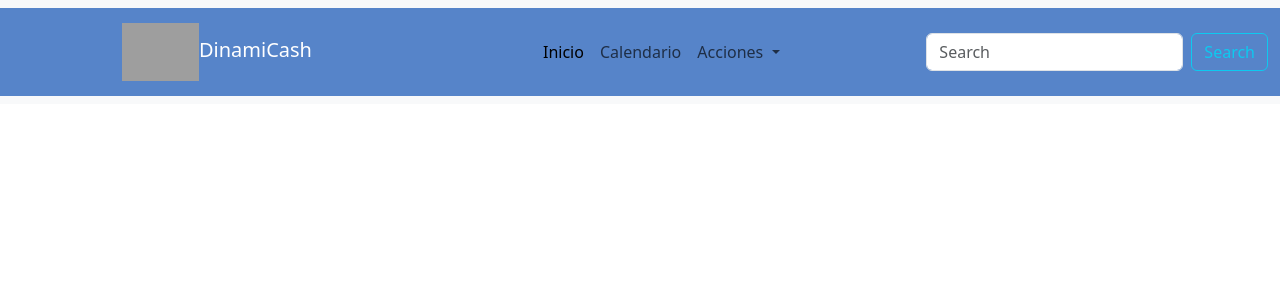
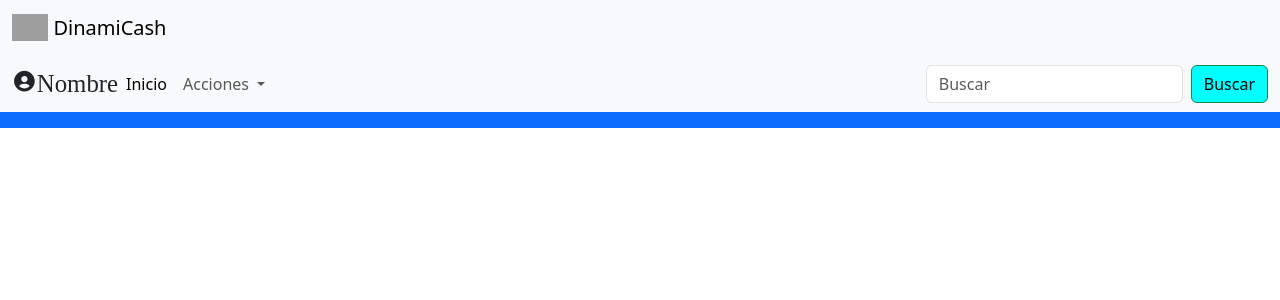
Before and after one commit to jenifer-g/Dinamicash-gestion, a PHP site: page /header.php in a window 1280 px wide. Shown: the top 300 px of the page. Run offline with PHP 8.4, Linux system fonts and the light colour scheme; grey boxes are pictures that could not be loaded.

Commit message:
version 1.2
Paginas principales Muestra de avance

```diff
--- /dev/null
+++ b/calendario.php
@@ -0,0 +1,5 @@
+<?php
+include("templatess/header.php")
+
+
+?>
--- a/header.php
+++ b/header.php
@@ -17,40 +17,60 @@
             integrity="sha384-T3c6CoIi6uLrA9TneNEoa7RxnatzjcDSCmG1MXxSR1GAsXEV/Dwwykc2MPK8M2HN"
             crossorigin="anonymous"
         />
-        <link rel="stylesheet" href="style.css">
+        <link rel="stylesheet" href="templatess/headerStyle.css">
         <link rel="stylesheet" href="https://cdn.jsdelivr.net/npm/bootstrap-icons@1.11.3/font/bootstrap-icons.min.css">
         <link href='https://unpkg.com/boxicons@2.1.4/css/boxicons.min.css' rel='stylesheet'>
 </head>
+<nav>
+<nav class="navbar bg-body-tertiary">
+  <div class="container-fluid">
+    <a class="navbar-brand" href="index.php">
+      <img src="imagenes/LogoDinamiCash.png" alt="Logo" width="30" height="24" class="d-inline-block align-text-top">
+      DinamiCash
+    </a>
+  </div>
+</nav>
 <nav class="navbar navbar-expand-lg bg-body-tertiary">
   <div class="container-fluid">
-              <a class="navbar-brand" href="#"><img class="Imagen"src="imagenes/LogoDinamiCash.png" alt=""><span class="nombreLogo">DinamiCash</span></a>
-              <button class="navbar-toggler" type="button" data-bs-toggle="collapse" data-bs-target="#navbarScroll" aria-controls="navbarScroll" aria-expanded="false" aria-label="Toggle navigation">
-                <span class="navbar-toggler-icon"></span>
-              </button>
     <div class="collapse navbar-collapse" id="navbarScroll">
+    <ul
+        class="nav justify-content-center  "
+    >
+
+    <li>
+    <i class='bx bxs-user-circle bx-sm'>Nombre</i>
+    </li>
+    </ul>
       <ul class="navbar-nav me-auto my-2 my-lg-0 navbar-nav-scroll" style="--bs-scroll-height: 100px;">
         <li class="nav-item">
           <a class="nav-link active" aria-current="page" href="#">Inicio</a>
-                  </li>
-                  <li class="nav-item">
-                    <a class="nav-link" href="#">Calendario</a>
         </li>
         <li class="nav-item dropdown">
           <a class="nav-link dropdown-toggle" href="#" role="button" data-bs-toggle="dropdown" aria-expanded="false">
             Acciones
           </a>
           <ul class="dropdown-menu">
-                      <li><a class="dropdown-item" href="#">Registrar compra</a></li>
+            <li><a class="dropdown-item" href="promedio.php">Promedia</a></li>
+            <li><a class="dropdown-item" href="calendario.php">Calendario</a></li>
             <li><hr class="dropdown-divider"></li>
-                      <li><a class="dropdown-item" href="#">Promedio</a></li>
+            <li><a class="dropdown-item" href="sueños.php">Cumple tus objetivos</a></li>
           </ul>
         </li>
       </ul>
       <form class="d-flex" role="search">
-                  <input class="form-control me-2" type="search" placeholder="Search" aria-label="Search">
-                  <button class="btn btn-outline-info" type="submit">Search</button>
+        <input class="form-control me-2" type="search" placeholder="Buscar" aria-label="Search">
+        <button class="btn btn-outline-success" type="submit">Buscar</button>
       </form>
     </div>
   </div>
 </nav>
+</nav>
+
+<nav class="navbar bg-primary" data-bs-theme="dark">
+</nav>
+
+
+<script src="https://cdn.jsdelivr.net/npm/bootstrap@5.3.3/dist/js/bootstrap.bundle.min.js" integrity="sha384-YvpcrYf0tY3lHB60NNkmXc5s9fDVZLESaAA55NDzOxhy9GkcIdslK1eN7N6jIeHz" crossorigin="anonymous"></script>
+<script src="funcions.js"></script>
+
 </html>
--- /dev/null
+++ b/headerStyle.css
@@ -0,0 +1,25 @@
+@import url("https://cdn.jsdelivr.net/npm/bootstrap-icons@1.11.3/font/bootstrap-icons.min.css");
+
+*{
+    box-sizing: border-box;
+    padding: 0;
+    margin: 0;
+}
+.navbar-brand img{
+    height: 7%;
+    width: 7%;
+}
+
+.navbar bg-primary{
+    display: flex;
+}
+
+.d-flex button{
+    color: black;
+    background-color: aqua;
+}
+
+.nombre{
+    background-color: red;
+    color: rebeccapurple;
+}
--- /dev/null
+++ b/promedio.php
@@ -0,0 +1,5 @@
+<?php
+include("templatess/header.php")
+
+
+?>
--- a/style.css
+++ b/style.css
@@ -1,102 +1,156 @@
 @import url("https://cdn.jsdelivr.net/npm/bootstrap-icons@1.11.3/font/bootstrap-icons.min.css");
 
-
 *{
-    box-sizing: border-box;
     padding: 0;
     margin: 0;
+    box-sizing: border-box;
 }
 
 
-.navbar navbar-expand-lg bg-body-tertiary{
-    background-color: #5684c9 ;
+body, html {
+    margin: 0;
+    padding: 0;
+    height: 100%;
+    font-family: Arial, sans-serif;
+
 }
+.banner {
+    background: url(imagenes/financiera.jpg);
+    color: white;
+    height: 100vh;
+    display: flex;
+    align-items: center;
+    position: relative;
+    overflow: hidden;
+    /* background-color: red; */
 
-nav i{
-    background-color: #5684c9 ;
+}
+.banner-content {
+    max-width: auto;
+    margin: 0 auto;
+    padding: 20px;
+    z-index: 2;
+    overflow: hidden;
+
+}
+h1 {
+    font-size: 3em;
+    margin-bottom: 20px;
+    max-width: 600px;
+    overflow: hidden;
+
+}
+.btn {
+    display: inline-block;
+    padding: 10px 20px;
+    background-color: transparent;
+    color: white;
+    text-decoration: none;
+    border: 2px solid white;
+    border-radius: 25px;
+    transition: all 0.3s ease;
+    overflow: hidden;
+
+}
+.btn:hover {
+    background-color: white;
+    color: #170b35;
+    overflow: hidden;
 
 }
 
-
-.nombreLogo{
-    font-size: 20px;
-    color:white;
-    font-style: inherit;
-}
-
-.container-fluid img{
-    width: 15%;
-    height: 15%;
-    overflow: hidden;
-    /* background-color: yellow; */
-    margin-right: 0px;
-}
-
-.container-fluid{
-    background-color: #5684c9 ;
-    color: white;
+.banner2{
+background-color:#5684c9;
+overflow: hidden;
+padding-bottom: 50px;
+padding-top: 50px;
 
 }
 
-.navbar-brand{
+.banner2 h3{
+    font-size: 25px;
+    color: white;
+    text-align: right;
+    align-items: center;
 
-    margin: 10px;
-    /* background-color: red; */
-    margin-right: -100px;
-    padding-right: -100px;
-    padding-left: 100px;
 }
 
-
-
-.container {
-    /* position: relative; */
-    height: 100vh;
-    overflow: hidden;
-    /* z-index: 1; */
-}
-.background {
-    position: absolute;
-    top: 0;
-    left: 0;
-    width: 100%;
-    height: 100%;
-    background-image: url(imagenes/financiera.jpg);
-    background-size: cover;
-    background-position: center;
-    filter: brightness(0.3);
-    background-repeat: no-repeat;
-    z-index: -1;
-}
-.content {
-    position: relative;
-    z-index: 1;
-    height: 100%;
-    display: flex;
-    flex-direction: column;
-    justify-content: center;
+.banner2 p{
+    font-size: 15px;
+    color: white;
+    text-align: center;
     align-items: center;
-    text-align: center;
     color: white;
-    padding: 0 20px;
-}
-.trophy {margin-top: -15%;
-    padding: auto;
-    font-size: 1px;
-    z-index: 2;
-    /* box-sizing: border-box; */
 }
 
-.trophy img{
-    height: 100px;
-    width: 150px;
+.texto{
+    color: white;
+    width: 100%;
+    text-align: center;
+    background-color: #5684c9;
+    /* display: flex; */
+    display: flex;
+    /* align-items: center; */
+    justify-content: center;
+    overflow: hidden;
 }
-h1 {
-    font-size: 28px;
-    max-width:500px;
+
+.header {
+    color: #999;
     margin-bottom: 20px;
 }
-p {
-    font-size: 18px;
-    max-width: 600px;
+.titulo h1 {
+   font-size: 25px;
+    margin-bottom: 20px;
+
 }
+.titulo{
+    width: 100%;
+
+}
+.programs {
+    display: flex;
+    gap: 20px;
+    flex-wrap: wrap;
+}
+.program {
+    flex: 1 1 calc(50% - 10px);
+    min-width: 300px;
+    background: #f9f9f9;
+    border-radius: 8px;
+    overflow: hidden;
+    box-shadow: 0 4px 6px rgba(0,0,0,0.1);
+}
+.program img {
+    width: 100%;
+    height: 200px;
+    object-fit: cover;
+}
+.program-content {
+    padding: 20px;
+}
+.program h2 {
+    margin-top: 0;
+}
+.program p {
+    margin-bottom: 15px;
+}
+.explore {
+    color: #00a0d2;
+    text-decoration: none;
+    display: inline-flex;
+    align-items: center;
+}
+
+.program:hover{
+    background-color: #00a0d2;
+    transition: 1s;
+}
+@media (max-width: 768px) {
+    .programs {
+        flex-direction: column;
+    }
+    .program {
+        flex: 1 1 100%;
+    }
+}
--- /dev/null
+++ b/sueños.php
@@ -0,0 +1,5 @@
+<?php
+include("templatess/header.php")
+
+
+?>
```
Also changed, not shown: index.php (+40 -11 lines). Lines whose indentation alone changed are shown as unchanged.
